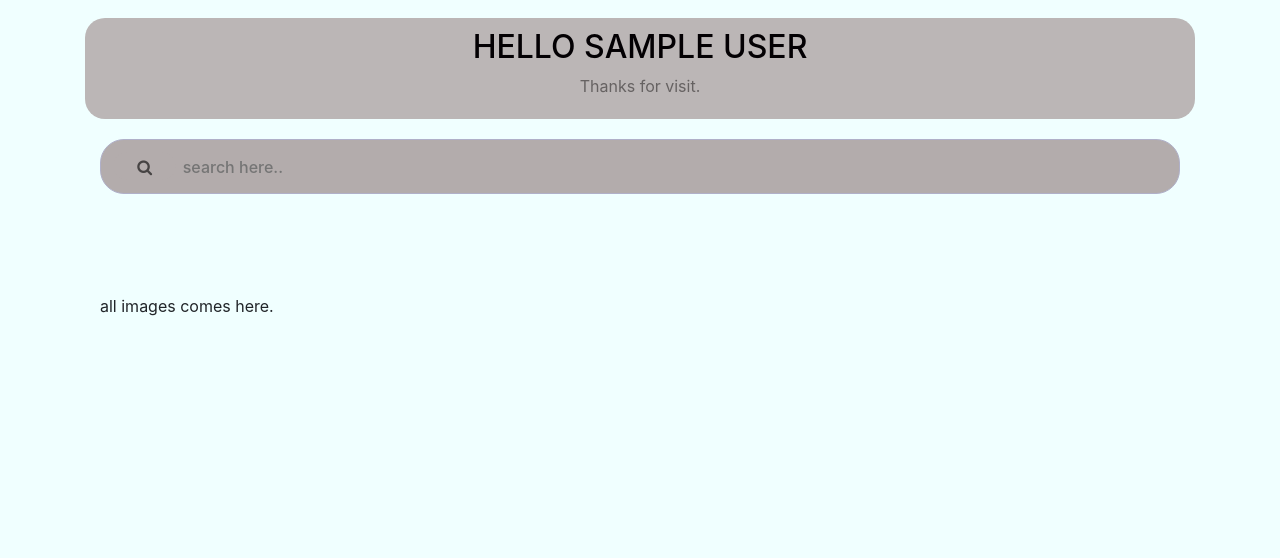
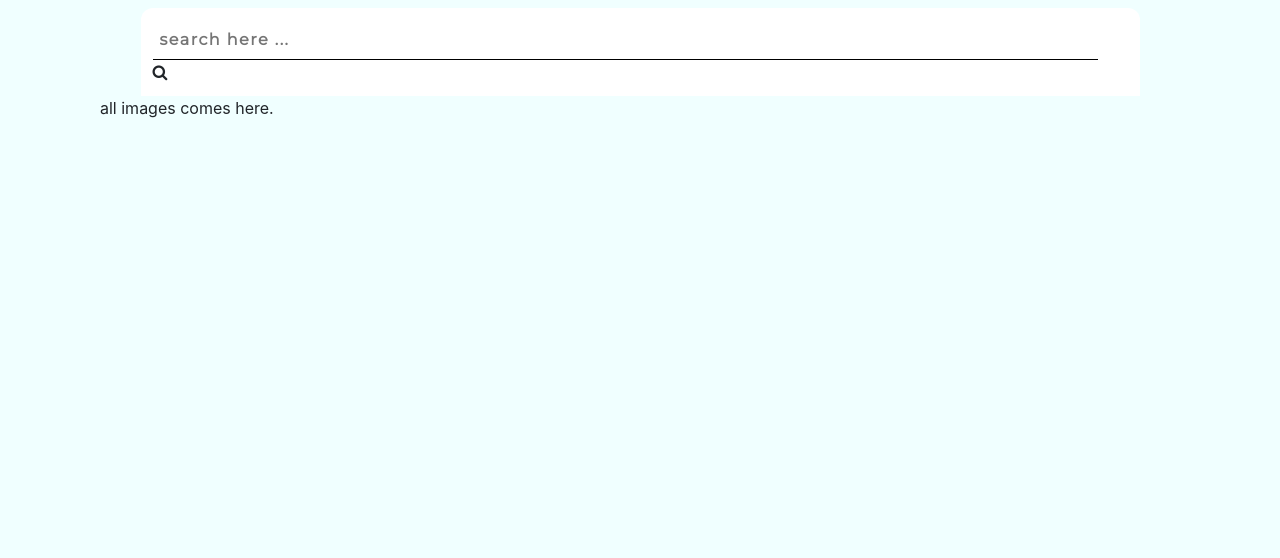
Before and after one commit to Pankajcoder1/Notes_Bank, a PHP site: page /main.php in a window 1280 px wide. Shown: the part 72-630 px from the top of the page. After the commit the page ends 190 px from the top, so only its background shows below. Run offline with PHP 8.4, Linux system fonts and the light colour scheme; the visitor is signed in with stand-in values (Sample User, id 1); some libraries are stand-ins or nearby versions.

Commit message:
Main page update

```diff
--- a/css/main.css
+++ b/css/main.css
@@ -1,70 +1,111 @@
+/*font fmaily for search bar*/
+@import url('https://fonts.googleapis.com/css2?family=Montserrat&display=swap');
 body
 {
 	background-color: azure;
 }
 
-			.content
-			{
-				margin-top: 90px;
-			}
 .name-div
 {
 	text-align: center;
-				background-color: rgb(187, 182, 182);
-				border-radius: 20px;
-				padding: 5px;
-				padding-top: 10px;
-				color: #030003;
-			}
-			.name-div h2
-			{
-				text-transform: capitalize;
+	border-radius: 5px;
+	background-color: #e9ecef;
+	padding-right: 5px;
+	padding-left:10px;
+	cursor: default;
 }
 .name-div p
 {
-				color: rgb(102, 98, 98);
+	padding-top: 5px;
+	padding-bottom: 7px;
+	text-transform: capitalize;
+	padding-top: 5px;
+	color: green;
 }
 
 /* css for search bar start */
 .inner-div
 {
-	margin-top: 20px;
-	border: 1px solid rgb(176, 176, 201);
-	width: 100%;
-	height: 50px;
+	margin-left: 5%;
+	margin-right: 10%;
+	margin-top: 10px;
+	border: none;
+	width: 90%;
 	padding: 12px;
-	background-color: rgb(179, 172, 172);
-	margin-bottom: 100px;
-	border-radius: 24px;
-	height: 55px;
+	background-color: #fff;
+	height: auto;
+	border-top-right-radius: 12px;
+	border-top-left-radius: 12px;
 }
 
 .inner-div input
 {
+	padding: 7px;
+	height: 40px;
 	border: 0;
-	width: 90%;
-	background-color: rgb(179, 172, 172);
-	color: #ffffff;
-	font-weight: 500;
-	padding-top: 3px;
+	border-bottom: 1.4px solid #000;
+	border-bottom-right-radius: none;
+	border-bottom-left-radius: none;
+	border-bottom-color: #000;
+	line-height: 2px;
+	width: 97%;
+	background-color: #fff;
+	font-family: 'Montserrat', sans-serif;
+	letter-spacing: 1.5px;
+	color: #000;
+	font-weight: 600;
+	border-top-right-radius: 10px;
+	border-top-left-radius: 10px;
 }
-
-.inner-div button
-{
-	border: 0;
-	background: transparent;
-	width: 6%;
-	padding-top: 3px;
-	background-color: rgb(179, 172, 172);
-	border-radius: 25px;
-	opacity: 0.6;
-}
-
-@media (max-width:500px)
+/*css to set search bar start*/
+@media (max-width:1200px)
 {
 	.inner-div input
 	{
-		padding-left: 10px;
+		width: 95%;
 	}
 }
+
+@media (max-width: 767px)
+{
+	.inner-div
+	{
+		width: 110%;
+		margin-left: -5%;
+	}
+	.inner-div input
+	{
+		width: 94%;
+	}
+}
+@media(max-width: 600px)
+{
+	.inner-div
+	{
+		margin-left: 10px;
+		margin-right: 15px;
+		width: 98%;
+	}
+	.inner-div input
+	{
+		width: 90%;
+		margin-right: 15px;
+	}
+}
+@media(max-width: 400px)
+{
+	.inner-div
+	{
+		width: 100%;
+	}
+	.inner-div input
+	{
+		width: 83%;
+	}
+}
+/*css to set search bar end*/
 /* css for search bar end here. */
+#info_success i:hover
+{
+	color: red;
+}
--- a/database_file/reset_password.php
+++ b/database_file/reset_password.php
@@ -25,6 +25,7 @@
 						$_SESSION['name'] = $result['name'];
 						$_SESSION['idno'] = $result['idno'];
 						$_SESSION['rollno'] = $result['rollno'];
+						$_SESSION['first_view']=0;
 						header("Location: ../main.php?flag1");
 						exit();
 					}
--- a/forgot_password.php
+++ b/forgot_password.php
@@ -25,7 +25,7 @@
 	<div class="box">
 		<form action="database_file/reset_password.php" method="POST">
 			<h1>Forgot password</h1>
-			<input type="email" name="email" placeholder="Email" required>
+			<input type="email" name="email" placeholder="Email" required autofocus>
 			<input type="password" name="pass1" placeholder="New password" required>
 			<input type="password" name="pass2" placeholder="Confirm password" required>
 			<input type="submit" name="submit" value="Submit">
--- a/login.php
+++ b/login.php
@@ -33,13 +33,13 @@
                             $_SESSION['name'] = $row['name'];
                             $_SESSION['idno'] = $row['idno'];
                             $_SESSION['rollno'] = $row['rollno'];
-
+                            $_SESSION['first_view']=0;
                             header("Location: main.php");
                             exit();
                         }
                         else
                         {
-                            $msg = "Invalid credentialz";
+                            $msg = "Invalid credential";
                         }
                     }
                     else
@@ -114,7 +114,7 @@
             <!-- add link here to send data -->
             <form action="<?php echo htmlentities($_SERVER['PHP_SELF']);?>" method="POST" class="box">
                 <h1>Login</h1>
-                <input type="email" name="email" placeholder="Email" required>
+                <input type="email" name="email" placeholder="Email" required autofocus>
                 <input type="password" name="pass" placeholder="Password" required>
                 <input type="submit" name="login" value="Login" required>
                 <a href="forgot_password.php" class="forgot"><p>forgot password?</p></a>
--- a/main.php
+++ b/main.php
@@ -13,6 +13,7 @@
 		<!-- to refresh every time -->
 		<!-- <meta http-equiv="refresh" content="2"> -->
 		<meta charset="utf-8">
+        <!-- <meta http-equiv="refresh" content="2"> -->
 	  	<meta name="viewport" content="width=device-width, initial-scale=1, shrink-to-fit=no">
 	  	<meta name="description" content="">
 	  	<meta name="author" content="">
@@ -22,9 +23,10 @@
 	  	<link rel="stylesheet" type="text/css" href="bootstrap-file/css/bootstrap.min.css">
 	  	<!-- local css file -->
 	    <link rel="stylesheet" href="css/login.css">
-	    <link rel="stylesheet" type="text/css" href="main.css">
+	    <link rel="stylesheet" type="text/css" href="css/main.css">
 	    <!-- cdn link for font-awesome -->
 	    <link rel="stylesheet" type="text/css" href="https://stackpath.bootstrapcdn.com/font-awesome/4.7.0/css/font-awesome.min.css">
+        <!-- glyghicon -->
 
 		<title>
 			Main Page
@@ -57,38 +59,47 @@
 
         <!-- navbar end here. -->
         <!-- now it for dynamic content. -->
-        <div class="content container">
-        	<div class="container name-div">
+        <div class="content container" style="margin-top: 80px;">
+        	<div class="container name-div" id="info_success">
         	<!-- add name of that person here.  -->
             <?php
-                if(!isset($_SESSION['email']))
-                {
-                    session_start();
-                }
                 if(isset($_SESSION['email']))
                 {
-                    if(isset($_GET['flag1']))
+                    if($_SESSION['first_view']==0)
                     {
-                        echo "Your password is reset.";
+                        $_SESSION['first_view']=1;
+                        ?>
+                        <div style="cursor: default;">
+                            <?php
+                            if(isset($_SESSION['flag1']))
+                            {
+                                ?>
+                            <p style="margin-bottom: 0px;">Your password is reset.</p>
+                            <?php
                             }
                             ?>
-                    <h2 style="text-transform: uppercase;">Hello
+                            <p style="margin-top: 0px; margin-bottom: 0px;">
+                                Hello
+                                <span style="font-weight: bold;">
                                 <?php
                                     echo $_SESSION['name'];
                                 ?>
-                    </h2>
-                    <p>Thanks for visit.</p>
+                                </span>
+                                <i class="fa fa-times" aria-hidden="true" style="float: right; margin-top: 3px; cursor: pointer; width: 20px; vertical-align: 50%;" onclick="my();" id="cross"></i>
+                            </p>
+                        </div>
+
                         <?php
                     }
-
+                }
                 ?>
 			</div>
-			<div class="container">
+			<div class="">
 				<form>
 					<div>
 						<div class="inner-div">
-							<button type="button" class="search-button"><i class="fa fa-search" aria-hidden="true"></i></button>
-							<input type="text" name="" placeholder="search here..">
+							<input type="text" name="" placeholder="search here ..." style="margin-right: 10px;">
+                            <i class="fa fa-search" aria-hidden="true" style="cursor: pointer;"></i>
 						</div>
 					</div>
 				</form>
@@ -98,6 +109,14 @@
         	</div>
         </div>
 
+
+        <script type="text/javascript">
+            function my()
+            {
+                // document.getElementById('info_success').style.height="0px";
+                document.getElementById('info_success').style.display="none";
+            }
+        </script>
         <!-- Bootstrap core JavaScript -->
         <script src="vendor/jquery/jquery.min.js"></script>
         <script src="vendor/bootstrap/js/bootstrap.bundle.min.js"></script>
--- a/signup.php
+++ b/signup.php
@@ -54,7 +54,7 @@
         <div class="box">
             <form action="database_file/signup_data.php" method="POST">
                 <h1>SignUp Here</h1>
-                <input type="text" name="name" placeholder="Name" required>
+                <input type="text" name="name" placeholder="Name" required autofocus>
                 <!-- here in roll no a add type text.Incase it create problem change it. -->
                 <input type="text" name="rollno" placeholder="RollNo" required>
                 <input type="text" name="idno" placeholder="Id.No" required>
```
Lines whose indentation alone changed are shown as unchanged.
